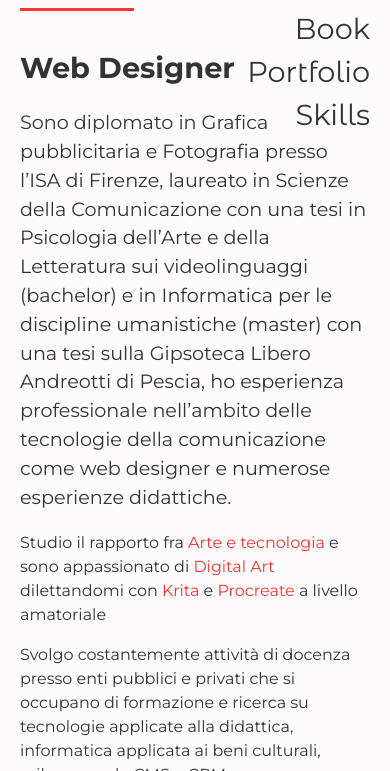
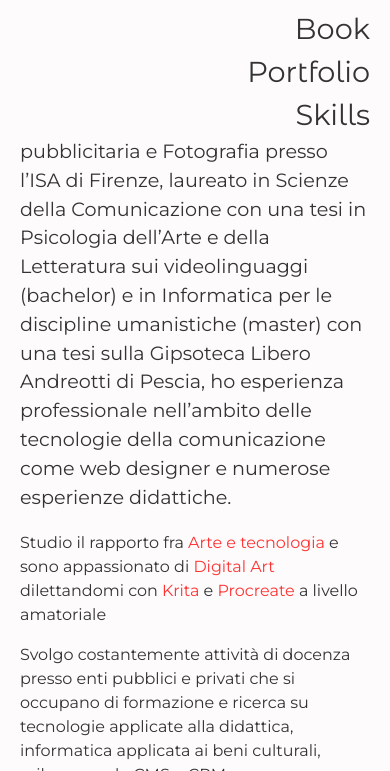
Before and after one commit to stranilivelli/stranilivelli.github.io, a plain HTML site: page index.html in a window 390 px wide. Both pictures are taken after a click on the element 340 px from the left and 50 px from the top of the page. Shown: the part 73-844 px from the top of the page. Drawn offline with nearby package versions, Linux system fonts and the light colour scheme.

Commit message:
Migliorato mobile menu

```diff
--- a/style.css
+++ b/style.css
@@ -89,7 +89,7 @@ p span{
     position: absolute;
     top: 80px;
     right: 20px;
-    width: 50%;
+    width: 100%;
     max-height: 0;
     overflow: hidden;
     opacity: 0; transition: all 1s cubic-bezier(.215, .61, .355, 1);
@@ -102,7 +102,7 @@ p span{
     text-align: right;
 }
 .site-nav__menu--open{
-    background: transparent;
+    background: var(--secondary);
     max-height: 1000px;
     opacity: 1;
 }
```
